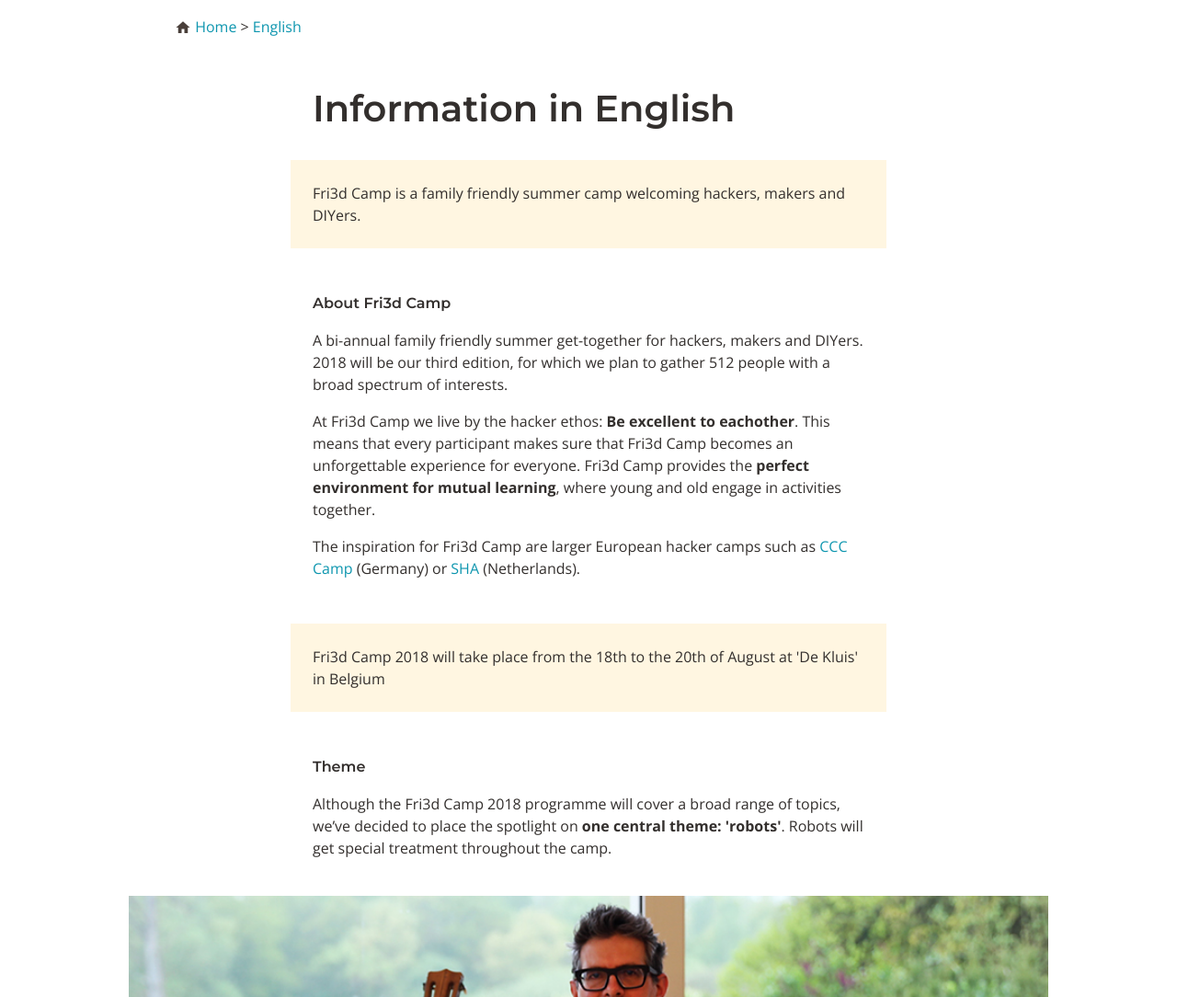
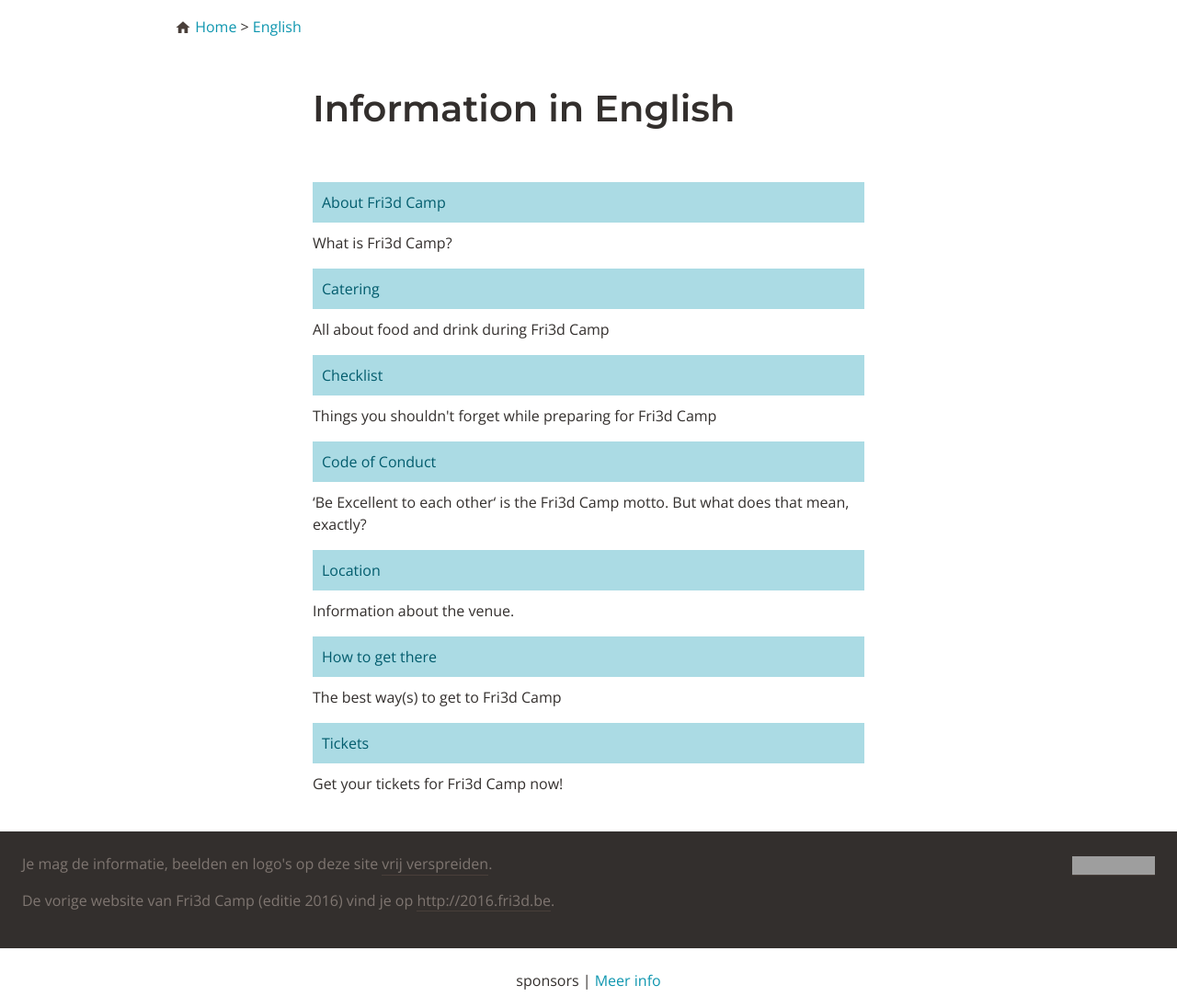
Before and after one commit to Fri3dCamp/fri3d2018-announce, a Jekyll site: the page built from english/index.html, in a window 1280 px wide and 1400 px high. Shown: the part 316-1400 px from the top of the window at 92% size. Built offline with Jekyll 4.4.1, drawn with Linux system fonts in a browser that asks for light colours; nearby versions of some CDN libraries; some of the changed text lies outside the part shown; grey boxes are pictures that could not be loaded.

Commit message:
english nav + taalcorrecties

```diff
--- a/_data/sitetree.yml
+++ b/_data/sitetree.yml
@@ -95,3 +95,39 @@
 - navitem: english
   url: '/english/'
   title: 'English'
+  children:
+    - navitem: About Fri3d Camp
+      url: '/english/about.html'
+      title: About Fri3d Camp
+      parent: english
+      description: What is Fri3d Camp?
+    - navitem: Catering
+      url: '/english/catering.html'
+      title: Catering
+      parent: english
+      description: All about food and drink during Fri3d Camp
+    - navitem: Checklist
+      url: '/english/checklist.html'
+      title: Checklist
+      parent: english
+      description: Things you shouldn't forget while preparing for Fri3d Camp
+    - navitem: Code of Conduct
+      url: '/english/code_of_conduct.html'
+      title: Code of Conduct
+      parent: english
+      description: ‘Be Excellent to each other‘ is the Fri3d Camp motto. But what does that mean, exactly?
+    - navitem: Location
+      url: '/english/location.html'
+      title: Location
+      parent: english
+      description: Information about the venue.
+    - navitem: How to get there
+      url: '/english/getthere.html'
+      title: How to get there
+      parent: english
+      description: The best way(s) to get to Fri3d Camp
+    - navitem: Tickets
+      url: '/english/tickets.html'
+      title: Tickets
+      parent: english
+      description: Get your tickets for Fri3d Camp now!
--- a/english/location.html
+++ b/english/getthere.html
@@ -1,6 +1,6 @@
 ---
 layout: default
-title: Location
+title: How to get there
 navitem: english
 navlevel: 1
 ---
--- a/english/index.html
+++ b/english/index.html
@@ -4,51 +4,4 @@
 navitem: english
 ---
 
-<div class="notice notice-info">
-    Fri3d Camp is a family friendly summer camp welcoming hackers, makers and DIYers.
-</div>
-<div class="maincontent">
-<h2>About Fri3d Camp</h2>
-<p>A bi-annual family friendly summer get-together for hackers, makers and DIYers. 2018 will be our third edition, for which we plan to gather 512 people with a broad spectrum of interests.</p>
-<p>At Fri3d Camp we live by the hacker ethos: <strong>Be excellent to eachother</strong>. This means that every participant makes sure that Fri3d Camp becomes an unforgettable experience for everyone. Fri3d Camp provides the <strong>perfect environment for mutual learning</strong>, where young and old engage in activities together.</p>
-<p>The inspiration for Fri3d Camp are larger European hacker camps such as  <a href="https://events.ccc.de/camp/">CCC Camp</a> (Germany) or <a href="https://sha2017.org/">SHA</a> (Netherlands).</p>
-</div>
-<div class="notice notice-info">
-    Fri3d Camp 2018 will take place from the 18th to the 20th of August at 'De Kluis' in Belgium
-</div>
-<div class="maincontent">
-<h2>Theme</h2>
-<p>Although the Fri3d Camp 2018 programme will cover a broad range of topics, we’ve decided to place the spotlight on <strong>one central theme: 'robots'</strong>. Robots will get special treatment throughout the camp.</p>
-</div>
-<div class="widecontent">
-  <figure>
-      <img src="{{ site.baseurl }}/img/jandecoster.jpg" alt="Jan De Coster with a few of the robots he built" />
-      <figcaption>
-          <strong>Jan De Coster, the Belgian 'Mr Robot'</strong>
-      </figcaption>
-  </figure>
-</div>
-<div class="maincontent">
-<h2>Location</h2>
-<p>Fri3d 2018 takes place at ‘<a href="https://www.hopper.be/nl/jeugdverblijf/de-kluis">De Kluis</a>’, a large scouting ground near Leuven, Belgium. There will be plenty of space to set up tents, roll in campers, caravans or UFO’s. The wooded area offers plenty of shade to keep the heads cool or put up the most awesome artworks. Some key facts about our location’:</p>
-<ul>
-    <li>There are various buildings on site which are perfect to host workshops, demos and talks in smaller groups. 🖐🛠👨‍👩‍👧‍👧</li>
-    <li>Besides camping grounds, we can offer indoor beds. This allows us to be even more inclusive. 🛏🏠🙌</li>
-    <li>Extremely flexible catering possibilities, for even better meals. 🥐🍽🍉</li>
-    <li>We can make use of the fixed infrastructure, no more need to wheel in diesel generators. Compared to previous editions, we’ll even have hot showers! 🚿⚡️🌱</li>
-    <li>The location easily accommodates 512 people, and allows Fri3d Camp to grow further 📈🗺👫</li>
-</ul>
-</div>
-<div class="widecontent">
-  <figure>
-    <img src="{{ site.baseurl }}/img/grondplan_clean.png" alt="terrain plan" />
-    <figcaption>Icons indicate how we plan to utilise the different areas.</figcaption>
-  </figure>
-</div>
-<div class="maincontent">
-    <h2>Language</h2>
-    <p>Since Fri3d Camp takes place in the northern part of Belgium, the primary language is Dutch. Most of the camp attendees do speak English (and probably French and German too), so if Dutch is not your mother tongue - you are still extremely welcome at Fri3d Camp. If you have any questions, don’t hesitate to reach out using one of our channels or contact <a href="mailto:info@fri3d.be">info@fri3d.be</a>.</p>
-</div>
-<div class="maincontent">
-    {% include mailinglist_social_en.html %}
-</div>
+{% include navpage.html %}
```
Also changed, not shown: english/about.html (added, +55 -0 lines), english/code_of_conduct.html (+14 -14 lines), english/tickets.html (+7 -7 lines).
